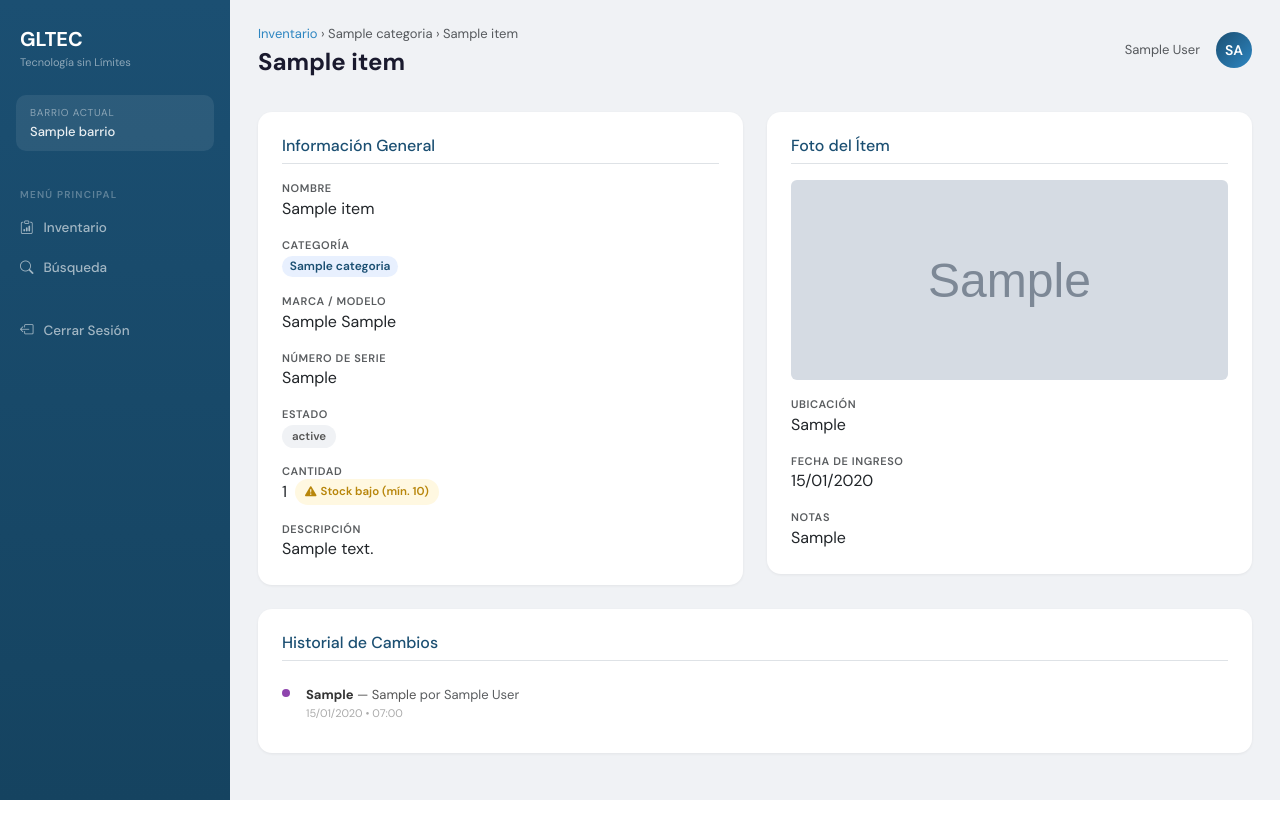
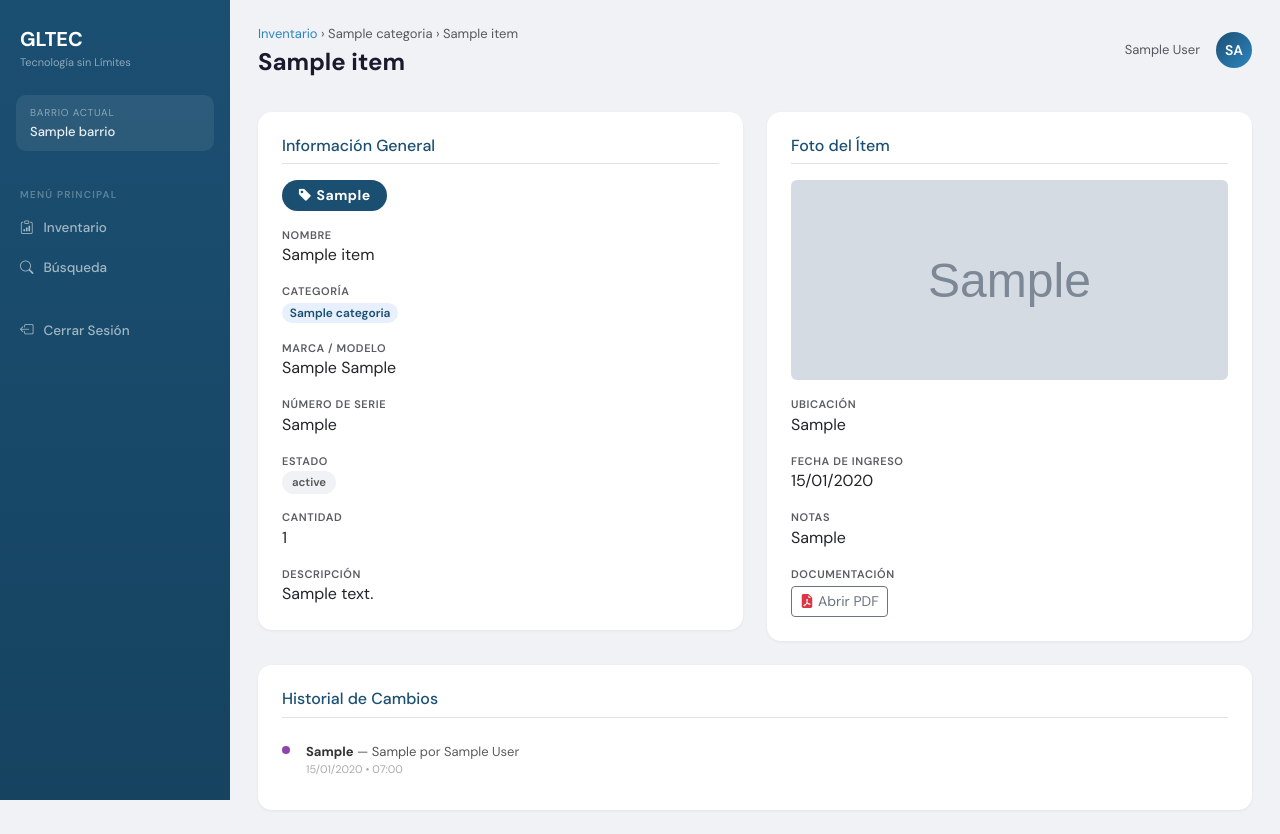
Before and after one commit to santitr00/AppInventario, a Flask app: page /item/1 in a window 1280 px wide. Before the commit the page ends 800 px from the top, so only its background shows below. Run offline with Flask 3, Linux system fonts and the light colour scheme; a user stored in the database is signed in; tables that the repository leaves empty hold one stand-in row (values such as "Sample post"); grey boxes marked "Sample" are stand-in pictures; parts of the project's set-up code (start-up, migrations or seed data) failed here and were passed over; some libraries are stand-ins or nearby versions.

Commit message:
paso 3: agrega codigo y pdf al modelo Item, elimina stock_minimo
- Item.codigo varchar(50): codigo interno de patrimonio, buscable
- Item.pdf varchar(255): adjunto PDF (manuales, fichas, garantias)
- Elimina stock_minimo del modelo, form, templates y CSV export
- Busqueda incluye Item.codigo en los campos de texto libre
- Detalle muestra codigo como badge prominente y boton Abrir PDF
- import_excel.py reconoce columna 'codigo' si esta presente
- Migracion: 43208155a47c_add_codigo_pdf_remove_stock_minimo

Co-Authored-By: Claude Sonnet 4.6 <noreply@anthropic.com>

```diff
--- a/app/blueprints/inventory/routes.py
+++ b/app/blueprints/inventory/routes.py
@@ -9,10 +9,15 @@ from app import db
 inventory_bp = Blueprint("inventory", __name__, template_folder="../../templates/inventory")
 
 ALLOWED_EXT = {"png", "jpg", "jpeg", "gif", "webp"}
+ALLOWED_PDF = {"pdf"}
 
 
 def allowed_file(filename):
     return "." in filename and filename.rsplit(".", 1)[1].lower() in ALLOWED_EXT
+
+
+def allowed_pdf(filename):
+    return "." in filename and filename.rsplit(".", 1)[1].lower() in ALLOWED_PDF
 
 
 def get_user_barrio_id():
@@ -87,13 +92,13 @@ def crear_item():
     if request.method == "POST":
         item = Item(
             nombre=request.form["nombre"],
+            codigo=request.form.get("codigo", "").strip() or None,
             descripcion=request.form.get("descripcion", ""),
             categoria_id=int(request.form["categoria_id"]),
             barrio_id=barrio_id,
             ubicacion=request.form.get("ubicacion", ""),
             estado=request.form.get("estado", "Operativo"),
             cantidad=int(request.form.get("cantidad", 1)),
-            stock_minimo=int(request.form.get("stock_minimo", 0)),
             marca=request.form.get("marca", ""),
             modelo=request.form.get("modelo", ""),
             numero_serie=request.form.get("numero_serie", ""),
@@ -109,6 +114,14 @@ def crear_item():
                 filename = secure_filename(f"{barrio_id}_{file.filename}")
                 file.save(os.path.join(current_app.config["UPLOAD_FOLDER"], filename))
                 item.foto = filename
+
+        # PDF
+        if "pdf" in request.files:
+            pfile = request.files["pdf"]
+            if pfile and pfile.filename and allowed_pdf(pfile.filename):
+                pfilename = secure_filename(f"pdf_{barrio_id}_{pfile.filename}")
+                pfile.save(os.path.join(current_app.config["UPLOAD_FOLDER"], pfilename))
+                item.pdf = pfilename
 
         db.session.add(item)
         db.session.flush()
@@ -161,22 +174,17 @@ def editar_item(item_id):
 
     if request.method == "POST":
         cambios = []
-        for campo in ["nombre", "descripcion", "ubicacion", "estado", "marca", "modelo", "numero_serie", "notas"]:
-            nuevo = request.form.get(campo, "")
+        for campo in ["nombre", "codigo", "descripcion", "ubicacion", "estado", "marca", "modelo", "numero_serie", "notas"]:
+            nuevo = request.form.get(campo, "").strip()
             viejo = getattr(item, campo) or ""
             if nuevo != viejo:
                 cambios.append(f"{campo}: '{viejo}' → '{nuevo}'")
-                setattr(item, campo, nuevo)
+                setattr(item, campo, nuevo or None if campo == "codigo" else nuevo)
 
         nueva_cant = int(request.form.get("cantidad", item.cantidad))
         if nueva_cant != item.cantidad:
             cambios.append(f"cantidad: {item.cantidad} → {nueva_cant}")
             item.cantidad = nueva_cant
-
-        nuevo_min = int(request.form.get("stock_minimo", item.stock_minimo))
-        if nuevo_min != item.stock_minimo:
-            cambios.append(f"stock_minimo: {item.stock_minimo} → {nuevo_min}")
-            item.stock_minimo = nuevo_min
 
         nueva_cat = int(request.form.get("categoria_id", item.categoria_id))
         if nueva_cat != item.categoria_id:
@@ -191,6 +199,15 @@ def editar_item(item_id):
                 file.save(os.path.join(current_app.config["UPLOAD_FOLDER"], filename))
                 item.foto = filename
                 cambios.append("foto actualizada")
+
+        # PDF
+        if "pdf" in request.files:
+            pfile = request.files["pdf"]
+            if pfile and pfile.filename and allowed_pdf(pfile.filename):
+                pfilename = secure_filename(f"pdf_{item.barrio_id}_{pfile.filename}")
+                pfile.save(os.path.join(current_app.config["UPLOAD_FOLDER"], pfilename))
+                item.pdf = pfilename
+                cambios.append("PDF actualizado")
 
         if cambios:
             historial = Historial(
--- a/app/blueprints/search/routes.py
+++ b/app/blueprints/search/routes.py
@@ -32,6 +32,7 @@ def buscar():
         query = query.filter(
             db.or_(
                 Item.nombre.ilike(like),
+                Item.codigo.ilike(like),
                 Item.descripcion.ilike(like),
                 Item.marca.ilike(like),
                 Item.modelo.ilike(like),
@@ -55,16 +56,16 @@ def buscar():
         todos = query.order_by(Item.nombre).all()
         buf = io.StringIO()
         writer = csv.writer(buf)
-        writer.writerow(["Nombre", "Categoría", "Barrio", "Ubicación", "Estado", "Cantidad", "Stock Mínimo", "Marca", "Modelo", "Nro. Serie", "Fecha Ingreso", "Notas"])
+        writer.writerow(["Nombre", "Código", "Categoría", "Barrio", "Ubicación", "Estado", "Cantidad", "Marca", "Modelo", "Nro. Serie", "Fecha Ingreso", "Notas"])
         for it in todos:
             writer.writerow([
                 it.nombre,
+                it.codigo or "",
                 it.categoria.nombre if it.categoria else "",
                 it.barrio.nombre if it.barrio else "",
                 it.ubicacion or "",
                 it.estado or "",
                 it.cantidad,
-                it.stock_minimo,
                 it.marca or "",
                 it.modelo or "",
                 it.numero_serie or "",
--- a/app/models.py
+++ b/app/models.py
@@ -81,13 +81,14 @@ class Item(db.Model):
     ubicacion = db.Column(db.String(200))
     estado = db.Column(db.String(50), default="Operativo")
     # Estados sugeridos: Operativo, Stock bajo, En reparación, Fuera de servicio, En préstamo
+    codigo = db.Column(db.String(50))
     cantidad = db.Column(db.Integer, default=1)
-    stock_minimo = db.Column(db.Integer, default=0)
     marca = db.Column(db.String(100))
     modelo = db.Column(db.String(100))
     numero_serie = db.Column(db.String(100))
     fecha_ingreso = db.Column(db.Date)
-    foto = db.Column(db.String(255))  # path relativo en static/uploads
+    foto = db.Column(db.String(255))
+    pdf = db.Column(db.String(255))
     notas = db.Column(db.Text)
     activo = db.Column(db.Boolean, default=True)
     created_at = db.Column(db.DateTime, default=lambda: datetime.now(timezone.utc))
--- a/app/templates/inventory/detalle_item.html
+++ b/app/templates/inventory/detalle_item.html
@@ -32,6 +32,13 @@
   <div class="col-md-6">
     <div class="card-custom p-4">
       <h6 class="mb-3 pb-2 border-bottom" style="color:#1B4F72">Información General</h6>
+      {% if item.codigo %}
+      <div class="mb-3">
+        <span class="badge rounded-pill px-3 py-2" style="background:#1B4F72;color:#fff;font-size:14px;font-weight:700;letter-spacing:.5px">
+          <i class="bi bi-tag-fill me-1"></i>{{ item.codigo }}
+        </span>
+      </div>
+      {% endif %}
       <div class="mb-3">
         <div class="text-muted text-uppercase" style="font-size:11px;letter-spacing:.6px;font-weight:600">Nombre</div>
         <div>{{ item.nombre }}</div>
@@ -73,16 +80,7 @@
       </div>
       <div class="mb-3">
         <div class="text-muted text-uppercase" style="font-size:11px;letter-spacing:.6px;font-weight:600">Cantidad</div>
-        <div class="d-flex align-items-center gap-2">
-          {{ item.cantidad }}
-          {% if item.stock_minimo > 0 %}
-            {% if item.cantidad <= item.stock_minimo %}
-            <span class="badge-estado badge-stock-bajo"><i class="bi bi-exclamation-triangle-fill me-1"></i>Stock bajo (mín. {{ item.stock_minimo }})</span>
-            {% else %}
-            <span class="text-muted" style="font-size:11.5px">mín. {{ item.stock_minimo }}</span>
-            {% endif %}
-          {% endif %}
-        </div>
+        <div>{{ item.cantidad }}</div>
       </div>
       {% if item.descripcion %}
       <div class="mb-0">
@@ -115,9 +113,17 @@
       </div>
       {% endif %}
       {% if item.notas %}
-      <div class="mb-0">
+      <div class="mb-3">
         <div class="text-muted text-uppercase" style="font-size:11px;letter-spacing:.6px;font-weight:600">Notas</div>
         <div>{{ item.notas }}</div>
+      </div>
+      {% endif %}
+      {% if item.pdf %}
+      <div class="mb-0">
+        <div class="text-muted text-uppercase" style="font-size:11px;letter-spacing:.6px;font-weight:600">Documentación</div>
+        <a href="{{ url_for('static', filename='uploads/' + item.pdf) }}" target="_blank" class="btn btn-sm btn-outline-secondary mt-1">
+          <i class="bi bi-file-earmark-pdf-fill text-danger me-1"></i>Abrir PDF
+        </a>
       </div>
       {% endif %}
     </div>
--- a/scripts/import_excel.py
+++ b/scripts/import_excel.py
@@ -33,6 +33,7 @@ def importar(archivo, barrio_id, user_id=1):
 
     # Mapeo de columnas
     col_nombre = col_idx("nombre")
+    col_codigo = col_idx("codigo")
     col_cat = col_idx("categor")
     col_ubic = col_idx("ubica")
     col_desc = col_idx("descrip")
@@ -71,6 +72,7 @@ def importar(archivo, barrio_id, user_id=1):
 
         item = Item(
             nombre=str(nombre).strip(),
+            codigo=str(vals[col_codigo]).strip() if col_codigo is not None and vals[col_codigo] else None,
             descripcion=str(vals[col_desc]).strip() if col_desc and vals[col_desc] else "",
             categoria_id=cat_id,
             barrio_id=barrio_id,
```
Also changed, not shown: app/templates/inventory/form_item.html (+13 -6 lines), app/templates/inventory/index.html (+1 -6 lines), app/templates/search/buscar.html (+1 -6 lines), migrations/versions/43208155a47c_add_codigo_pdf_remove_stock_minimo.py (added, +36 -0 lines).
